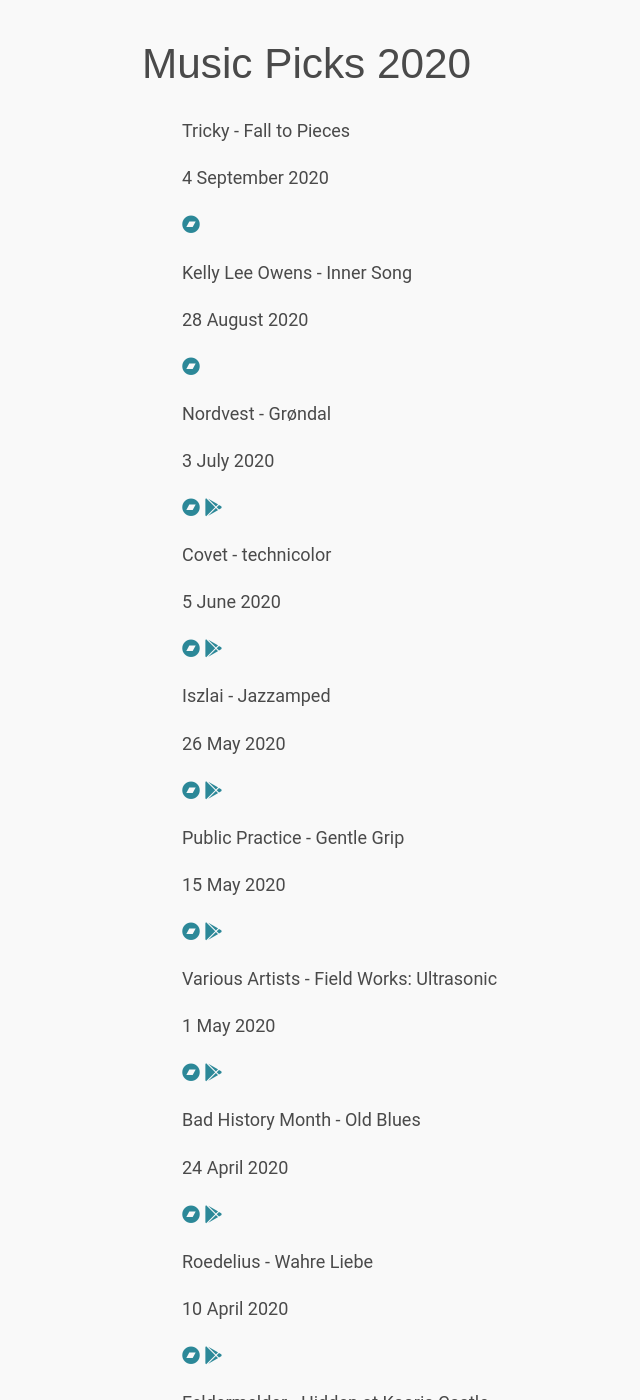
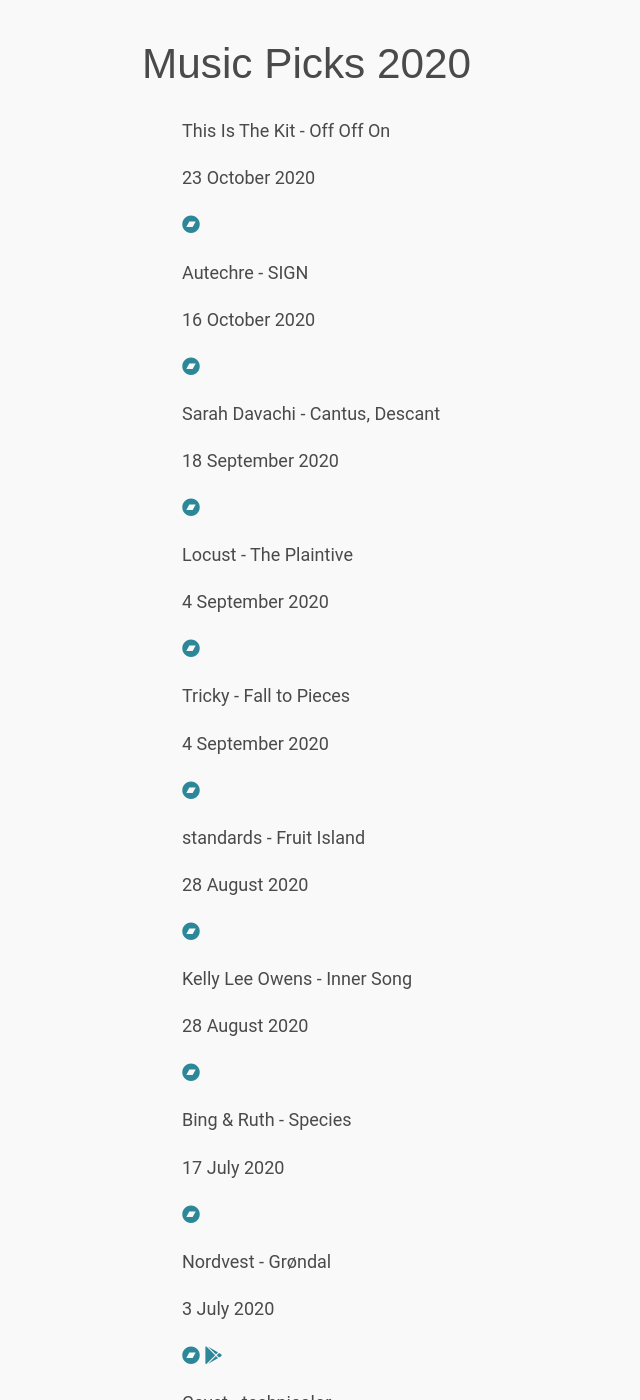
Before and after one commit to edclements/website, a Jekyll site: the page built from music-picks/2020.html, in a window 1280 px wide and 1400 px high. Shown: the whole window, without its empty margins (156-796 px from the left). Built offline with Jekyll 4.4.1, drawn with Linux system fonts in a browser that asks for light colours; nearby versions of some CDN libraries; some of the changed text lies outside the part shown.

Commit message:
Add releases

```diff
--- a/_data/music-picks/2020.yml
+++ b/_data/music-picks/2020.yml
@@ -157,6 +157,9 @@
   title: We're New Again - A Reimagining by Makaya McCraven
 
 - artist: Against All Logic
+  bandcamp: https://against-all-logic.bandcamp.com/album/2017-2019
+  date: 2020-02-07
+  label: Other People
   youtube-music: https://music.youtube.com/playlist?list=OLAK5uy_nnUH-NKJMpm5NY7ZPjU2zhlYhpdFvoQNo
   title: 2017 - 2019
 
@@ -171,3 +174,52 @@
   date: 2020-08-28
   youtube-music: https://music.youtube.com/playlist?list=OLAK5uy_nnc4grfIhnsb-RD-t5WbXeGWbIFoN2DhI
   title: Inner Song
+
+- artist: Bing & Ruth
+  bandcamp: https://bingruth.bandcamp.com/album/species
+  date: 2020-07-17
+  label: 4AD
+  youtube-music: https://music.youtube.com/playlist?list=OLAK5uy_kgX4tSBUBEFSLsrtP35GNLaM8prxrVK04
+  title: Species
+
+- artist: Sarah Davachi
+  bandcamp: https://sarahdavachi.bandcamp.com/album/cantus-descant
+  date: 2020-09-18
+  label: Late Music
+  youtube-music: https://music.youtube.com/playlist?list=OLAK5uy_m5anKUVaCGg91HQyJ5LyAlwUpG135BcB0
+  title: Cantus, Descant
+
+- artist: Autechre
+  bandcamp: https://autechre.bandcamp.com/album/sign
+  date: 2020-10-16
+  label: Warp
+  youtube-music: https://music.youtube.com/playlist?list=OLAK5uy_lJzuh1dVx0YuiH_7STe4OrIVh96KbLDys
+  title: SIGN
+
+- artist: Roly Porter
+  bandcamp: https://rolyporter-subtext.bandcamp.com/album/kistvaen
+  date: 2020-05-29
+  label: Subtext Recordings
+  youtube-music: https://music.youtube.com/playlist?list=OLAK5uy_lUI3DanEaRKiUSWLlXChsU3hZeS73Tvps
+  title: Kistvaen
+
+- artist: Locust
+  bandcamp: https://theplaintive.bandcamp.com/album/the-plaintive
+  date: 2020-09-04
+  label: Suction Records
+  youtube-music: https://music.youtube.com/playlist?list=OLAK5uy_mV7gJ5urY7MlJl0aCAfrNIo-aoWMXFpdM
+  title: The Plaintive
+
+- artist: This Is The Kit
+  bandcamp: https://thisisthekit.bandcamp.com/album/off-off-on
+  date: 2020-10-23
+  label: Rough Trade Records
+  youtube-music: https://music.youtube.com/playlist?list=OLAK5uy_nuRpF8Km9MogWcRMCYI42j5KZ2YH_Q0lk
+  title: Off Off On
+
+- artist: standards
+  bandcamp: https://wearestandards.bandcamp.com/album/fruit-island
+  date: 2020-08-28
+  label: Topshelf Records
+  youtube-music: https://music.youtube.com/playlist?list=OLAK5uy_k8xvqIX56H2m2rD39goaRAVjzrEWMO0Qg
+  title: Fruit Island
```
